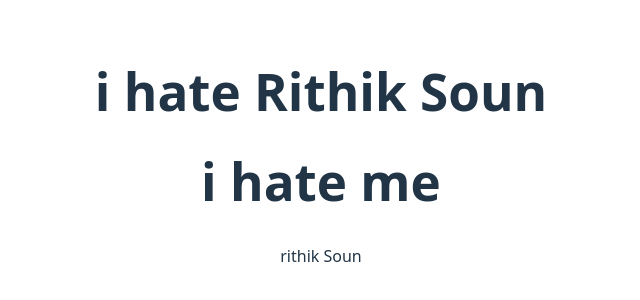
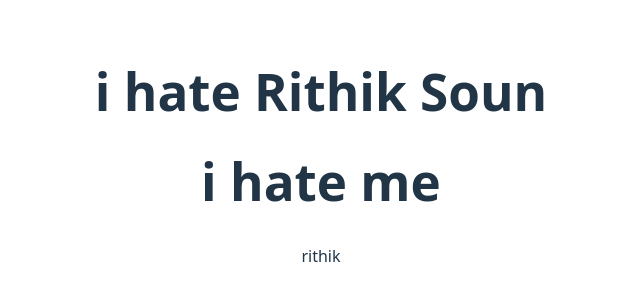
Before and after one commit to DivyaChhabra0/divya-portfolio, a React (Vite) app: page / in a window 1280 px wide. Shown: the part 252-552 px from the top of the page, without its empty margins (319-959 px from the left). Built offline with nearby package versions, Linux system fonts and the light colour scheme.

Commit message:
Initial commit

```diff
--- a/src/App.tsx
+++ b/src/App.tsx
@@ -7,7 +7,7 @@ function App() {
     <>
       <h1>i hate Rithik Soun</h1>
       <h1>i hate me</h1>
-      rithik Soun
+      rithik
     </>
   )
 }
```
